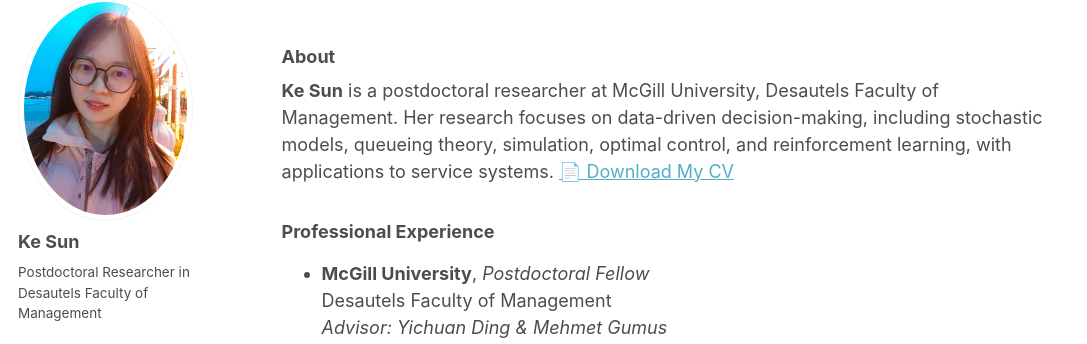
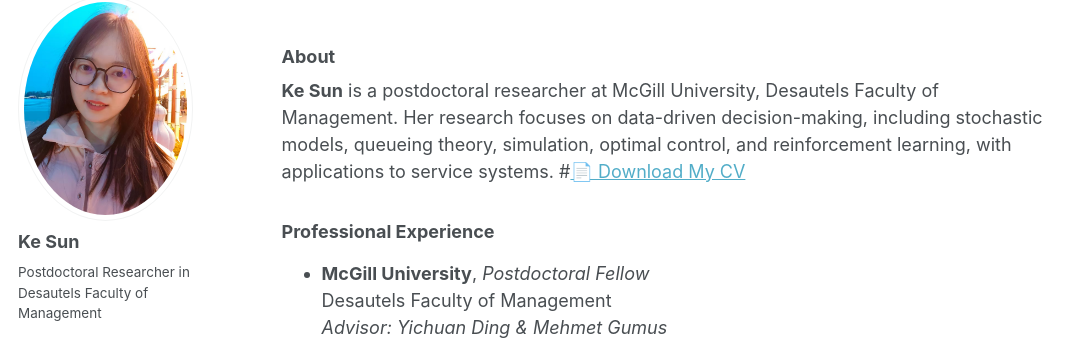
Before and after one commit to KeSun-2025/KeSun-2025.github.io, a Jekyll site: the page built from _pages/about.md, in a window 1280 px wide and 900 px high. Shown: the part 103-447 px from the top of the window, without its empty margins (0-1087 px from the left). Built offline with Jekyll 4.4.1, drawn with Linux system fonts in a browser that asks for light colours; some web fonts are replaced.

```diff
--- a/_pages/about.md
+++ b/_pages/about.md
@@ -11,7 +11,7 @@ redirect_from:
 ### About
 
 **Ke Sun** is a postdoctoral researcher at McGill University,  Desautels Faculty of Management. Her research focuses on data-driven decision-making, including stochastic models, queueing theory, simulation, optimal control, and reinforcement learning, with applications to service systems.
-[📄 Download My CV](../files/CV2025.pdf)
+#[📄 Download My CV](../files/CV2025.pdf)
 
 ### Professional Experience
 
```
